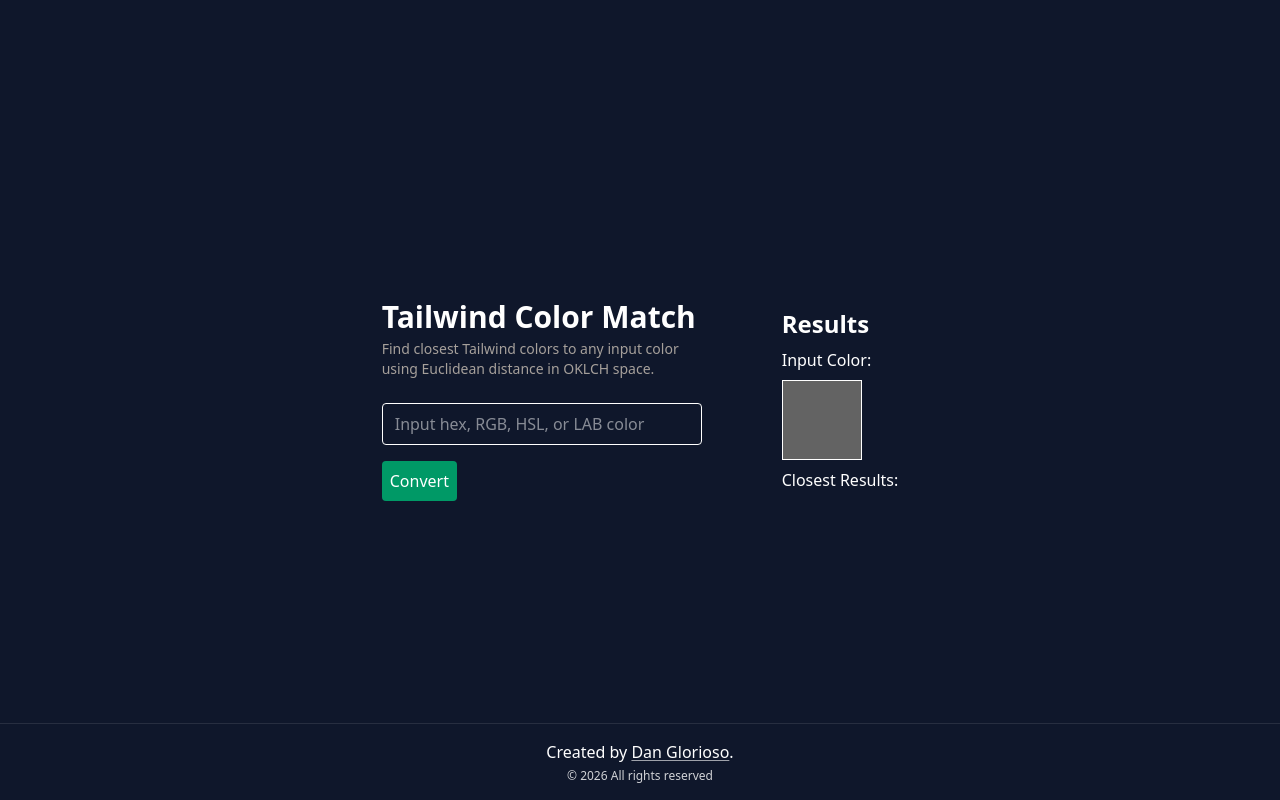
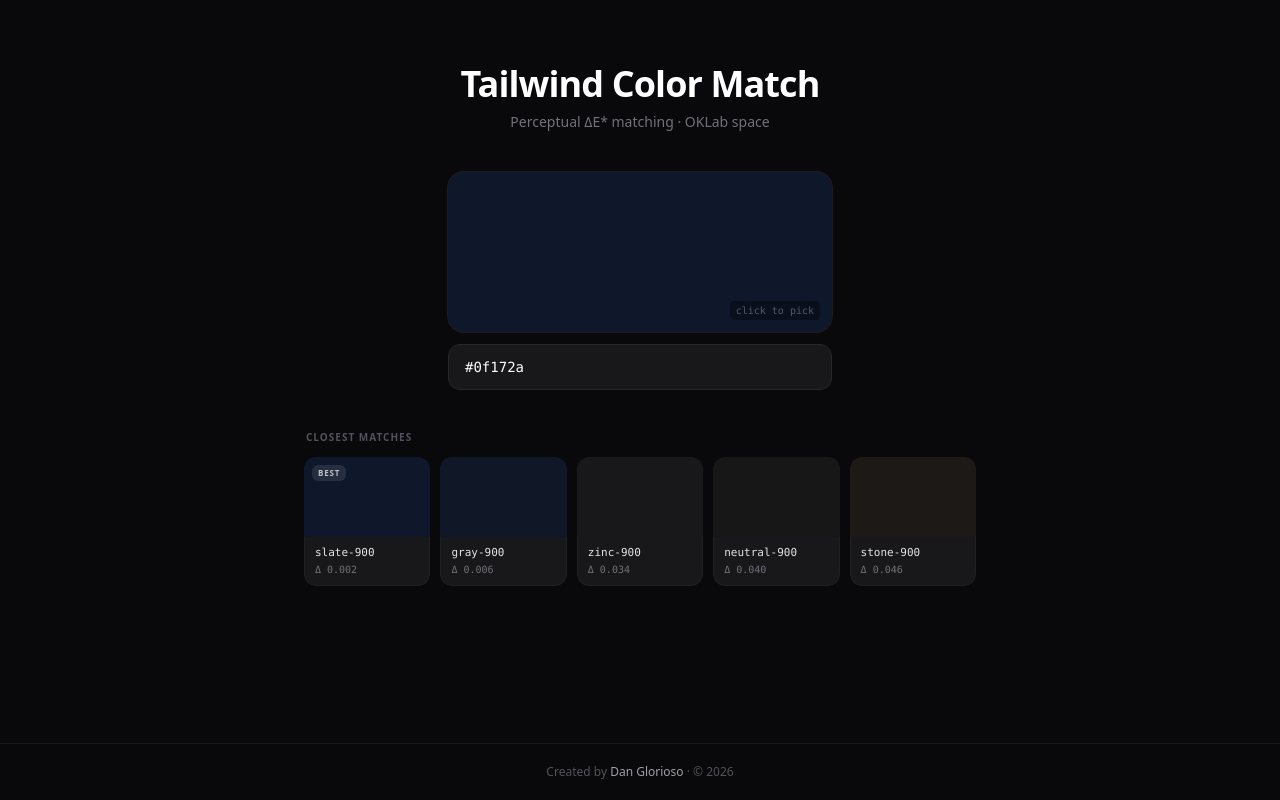
Before and after one commit to danglorioso/colors, a SvelteKit app: page / in a window 1280 px wide. Built offline with nearby package versions, Linux system fonts and the light colour scheme.

Commit message:
Refactor: better UI frontend

```diff
--- a/src/routes/+page.svelte
+++ b/src/routes/+page.svelte
@@ -2,124 +2,171 @@
   import { findClosest } from "$lib/color/match";
   import { toOKLCHString } from "../lib/color/convert";
 
+  let input = $state("#0f172a");
+  import type { MatchResult } from "$lib/types";
 
-  let input = $state("");
-  let results = $state([]);
-  let target_oklch = $state("oklch(50% 0 0)");
+  let results = $state<MatchResult[]>([]);
+  let targetOklch = $state("oklch(13.1% 0.028 256)");
+  let copied = $state<string | null>(null);
+  let hasError = $state(false);
 
-  function oklchToString(c) {
-    if (!c || typeof c !== 'object' || c.l === undefined) return '';
-    // Clamp values for safety
-    const l = Math.max(0, Math.min(1, c.l)) * 100;
-    const cVal = c.c ?? 0;
-    const h = c.h ?? 0;
-    return `oklch(${l}% ${cVal} ${h})`;
+  function oklchCss(c: { l: number; c: number; h: number }) {
+    return `oklch(${c.l * 100}% ${c.c} ${c.h})`;
   }
 
-  function run() {
+  // Sync color picker when input is a plain 6-digit hex
+  let pickerValue = $derived(/^#[0-9a-f]{6}$/i.test(input) ? input : "#000000");
+
+  function run(value: string) {
+    const trimmed = value.trim();
+    if (!trimmed) { results = []; targetOklch = ""; hasError = false; return; }
     try {
-      // Array of Tailwnind colors closest to input
-      results = findClosest(input, 5);
-
-      // Input color in OKLCH format as string
-      target_oklch = toOKLCHString(input);
+      results = findClosest(trimmed, 5);
+      targetOklch = toOKLCHString(trimmed);
+      hasError = false;
     } catch {
       results = [];
-      target_oklch = '';
+      targetOklch = "";
+      hasError = true;
     }
+  }
+
+  let debounceTimer: ReturnType<typeof setTimeout>;
+
+  function onTextInput(e: Event) {
+    const val = (e.target as HTMLInputElement).value;
+    input = val;
+    clearTimeout(debounceTimer);
+    debounceTimer = setTimeout(() => run(val), 150);
+  }
+
+  function onColorPick(e: Event) {
+    const val = (e.target as HTMLInputElement).value;
+    input = val;
+    run(val);
   }
 
   function copy(text: string) {
     navigator.clipboard.writeText(text);
+    copied = text;
+    setTimeout(() => (copied = null), 1400);
   }
 
+  run(input);
 </script>
 
 <svelte:head>
-  <title>Tailwind CSS Color Matcher</title>
-  <meta name="description" content="Find closest Tailwind colors to any input color using Euclidean distance in OKLCH space." />
-    <meta property="og:title" content="Tailwind CSS Color Matcher" />
+  <title>Tailwind Color Match</title>
+  <meta name="description" content="Find the closest Tailwind CSS colors to any input color using perceptual ΔE* distance in OKLab space." />
 </svelte:head>
 
-<main
-  class="min-h-screen bg-slate-900 text-white flex flex-cols items-center gap-x-20 justify-center"
->
-  <div class="space-y-4 w-80">
-    <div>
-      <h1 class="text-3xl font-bold mb-1">Tailwind Color Match</h1>
-      <p class="text-sm text-stone-400 mb-6">Find closest Tailwind colors to any input color using Euclidean distance in OKLCH space.</p>
+<div class="min-h-screen bg-zinc-950 text-white flex flex-col">
+  <main class="flex-1 flex flex-col items-center px-4 pt-16 pb-12">
+
+    <!-- Header -->
+    <div class="text-center mb-10">
+      <h1 class="text-4xl font-bold tracking-tight mb-2">Tailwind Color Match</h1>
+      <p class="text-zinc-500 text-sm">Perceptual ΔE* matching · OKLab space</p>
     </div>
 
+    <!-- Input card -->
+    <div class="w-full max-w-sm mb-10">
+
+      <!-- Clickable color swatch -->
+      <label class="block cursor-pointer relative mb-3 group" title="Click to open color picker">
+        <div
+          class="h-40 rounded-2xl ring-1 ring-white/8 transition-all duration-300 group-hover:ring-white/20 group-hover:shadow-2xl"
+          style="background-color: {targetOklch || '#18181b'};"
+        ></div>
         <input
-      bind:value={input}
-      placeholder="Input hex, RGB, HSL, or LAB color"
-      class="w-full px-3 py-2 rounded text-black text-white border b-gray-200"
+          type="color"
+          value={pickerValue}
+          on:input={onColorPick}
+          class="absolute inset-0 opacity-0 w-full h-full cursor-pointer"
         />
+        <span class="absolute bottom-3 right-3 text-[10px] text-white/30 group-hover:text-white/60 transition-colors font-mono bg-black/30 backdrop-blur-sm rounded px-1.5 py-0.5">
+          click to pick
+        </span>
+      </label>
 
-    <button
-      on:click={run}
-      class="bg-emerald-600 hover:bg-emerald-700 p-2 rounded"
-    >
-      Convert
-    </button>
+      <!-- Text input -->
+      <div class="relative">
+        <input
+          type="text"
+          value={input}
+          on:input={onTextInput}
+          placeholder="hex, rgb(), hsl(), oklch()…"
+          spellcheck="false"
+          class="w-full bg-zinc-900 border {hasError ? 'border-red-500/40 text-red-300' : 'border-zinc-800 text-white'} rounded-xl px-4 py-3 text-sm font-mono placeholder-zinc-600 focus:outline-none focus:border-zinc-600 transition-colors"
+        />
+        {#if hasError}
+          <span class="absolute right-3 top-1/2 -translate-y-1/2 text-red-400/70 text-[11px] font-mono pointer-events-none">
+            invalid
+          </span>
+        {/if}
+      </div>
     </div>
 
-  <!-- Right column  -->
-  <div class="flex flex-col space-y-2">
-    <h1 class="text-2xl font-bold">Results</h1>
+    <!-- Results -->
+    {#if results.length > 0}
+      <div class="w-full max-w-2xl">
+        <p class="text-[10px] text-zinc-600 uppercase tracking-widest mb-3 font-semibold px-0.5">
+          Closest matches
+        </p>
+        <div class="grid grid-cols-2 sm:grid-cols-5 gap-2.5">
+          {#each results as r, i (r.name)}
+            <button
+              on:click={() => copy(r.name)}
+              class="group relative rounded-xl overflow-hidden text-left transition-all duration-200 hover:-translate-y-0.5 hover:shadow-xl focus:outline-none focus-visible:ring-2 focus-visible:ring-white/30"
+              title="Copy {r.name}"
+            >
+              <!-- Swatch -->
+              <div class="h-24 sm:h-20" style="background-color: {oklchCss(r.color)};"></div>
 
-    <h2>Input Color:</h2>
-    <!-- Block of input color -->
-    <div
-      class="w-20 h-20 border"
-      style="background-color: {target_oklch};"
-    ></div>
+              <!-- Label -->
+              <div class="bg-zinc-900 border border-zinc-800/60 border-t-0 rounded-b-xl px-2.5 py-2">
+                <div class="font-mono text-[11px] font-medium text-zinc-200 leading-snug truncate">
+                  {r.name}
+                </div>
+                <div class="font-mono text-[10px] text-zinc-500 mt-0.5">
+                  Δ {r.distance.toFixed(3)}
+                </div>
+              </div>
 
-    <h2>Closest Results:</h2>
-    {#each results as r}
-      <div
-        class="flex items-center gap-2 text-sm font-mono border-l-25 pl-2 pr-2 py-1 rounded group"
-        style="
-          border-left-color: oklch({r.color.l * 100}% {r.color.c} {r.color.h});
-          background-color: oklch({r.color.l * 100}% {r.color.c} {r.color.h} / 0.10);
-        "
-      >
-        <span class="flex-1">
-          {r.name} — Δ {r.distance.toFixed(3)}
-        </span>
+              <!-- Hover: copy overlay -->
+              <div class="absolute inset-0 flex items-center justify-center opacity-0 group-hover:opacity-100 transition-opacity duration-150 bg-black/50 backdrop-blur-[1px]">
+                {#if copied === r.name}
+                  <span class="text-[11px] font-semibold text-green-400 tracking-wide">✓ copied</span>
+                {:else}
+                  <span class="text-[11px] font-medium text-white/90 tracking-wide">copy name</span>
+                {/if}
+              </div>
 
-        <button
-          class="opacity-0 group-hover:opacity-100 transition text-xs px-2 py-0.5 rounded bg-slate-800 hover:bg-slate-700"
-          on:click={() => copy(`${r.name}`)}
-          title="Copy Tailwind class"
-        >
-          copy
+              <!-- Best match badge -->
+              {#if i === 0}
+                <div class="absolute top-2 left-2 backdrop-blur-sm text-[8px] font-bold uppercase tracking-widest px-1.5 py-0.5 rounded-md {r.color.l > 0.6 ? 'bg-black/20 text-black/60' : 'bg-white/10 text-white/70'}">
+                  best
+                </div>
+              {/if}
             </button>
-      </div>
           {/each}
         </div>
+      </div>
+    {/if}
+
   </main>
 
-<footer class="absolute bottom-0 w-full bg-slate-900 border-t border-white/10 mt-auto">
-  <div class="max-w-6xl mx-auto px-6 py-4">
-    <div class="flex flex-col items-center space-y-4">
-      <!-- Main content -->
-      <div class="text-center">
-        <p class="text-white text-sm md:text-base mb-1">
+  <!-- Footer -->
+  <footer class="border-t border-zinc-900 py-5 text-center">
+    <p class="text-zinc-600 text-xs">
       Created by
       <a
         href="https://danglorioso.com"
         target="_blank"
         rel="noopener noreferrer"
-            class="text-white hover:text-yellow-200 font-medium transition-colors duration-300 underline decoration-white/60 hover:decoration-yellow-200 underline-offset-2"
-          >
-            Dan Glorioso
-          </a>.
+        class="text-zinc-400 hover:text-white transition-colors duration-200"
+      >Dan Glorioso</a>
+      · © {new Date().getFullYear()}
     </p>
-        <p class="text-white/80 text-xs">
-          © {new Date().getFullYear()} All rights reserved
-        </p>
+  </footer>
 </div>
-    </div>
-  </div>
-</footer>
```
Lines whose indentation alone changed are shown as unchanged.
